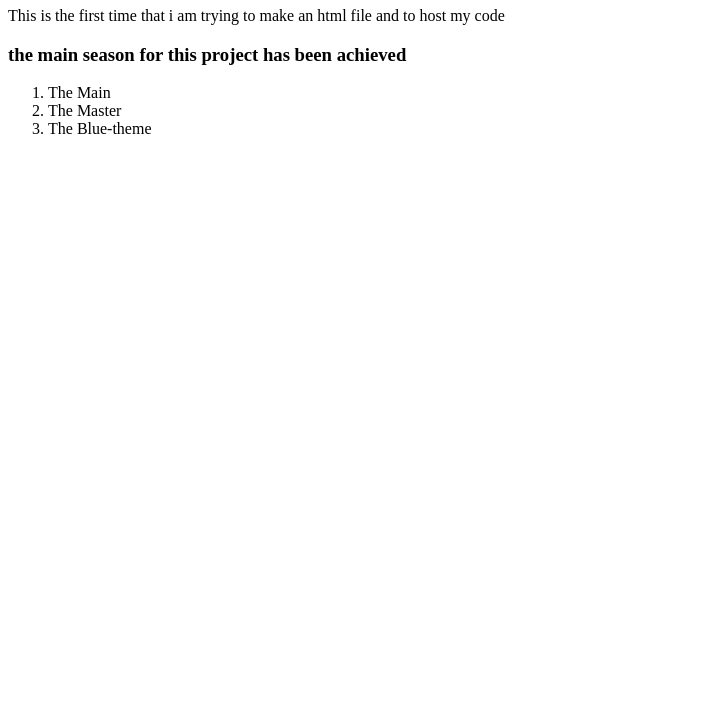
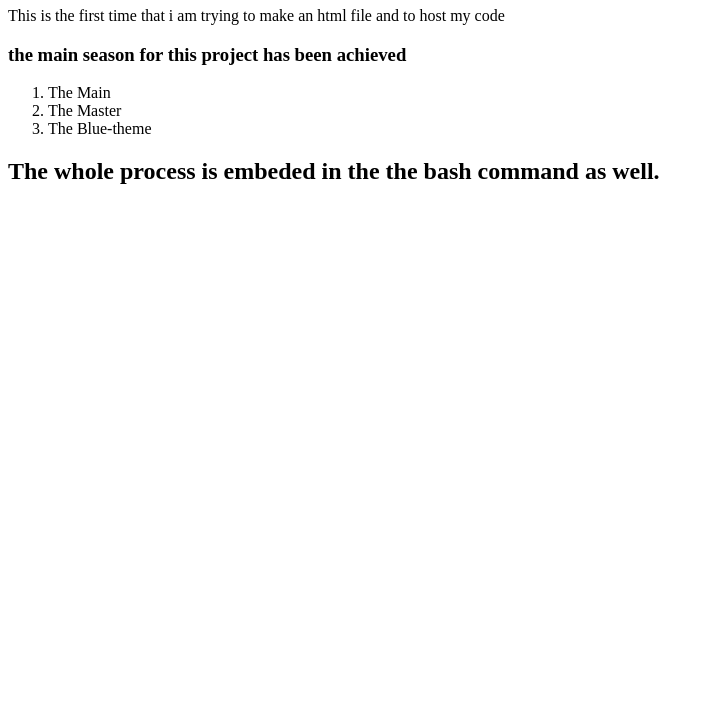
Before and after one commit to Moses-Oyelade/my-git-project, a plain HTML site: page index.html in a window 1280 px wide. Shown: the part 73-800 px from the top of the page, without its empty margins (0-714 px from the left). Drawn offline with Linux system fonts and the light colour scheme.

Commit message:
h2 tag comment

```diff
--- a/index.html
+++ b/index.html
@@ -20,5 +20,7 @@
         </ol>
     </label>
 
+    <h2>The whole process is embeded in the the bash command as well.</h2>
+
 </body>
 </html>
```
